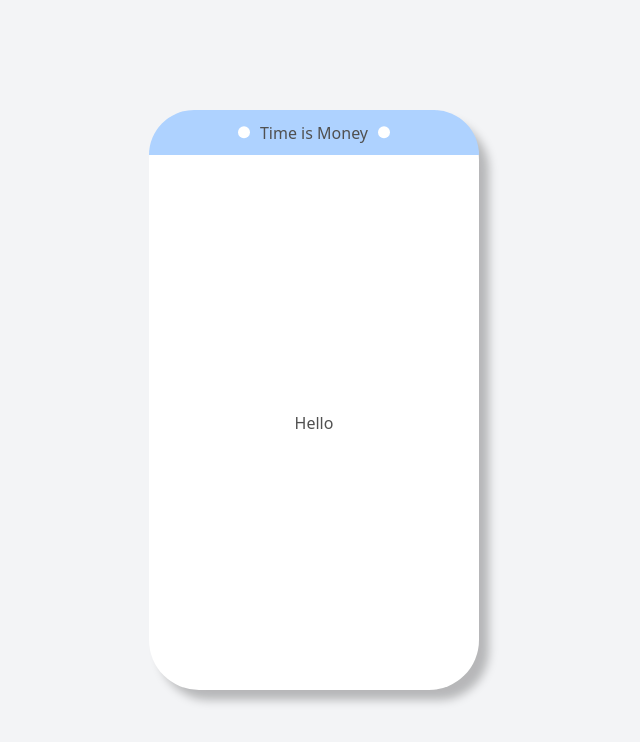
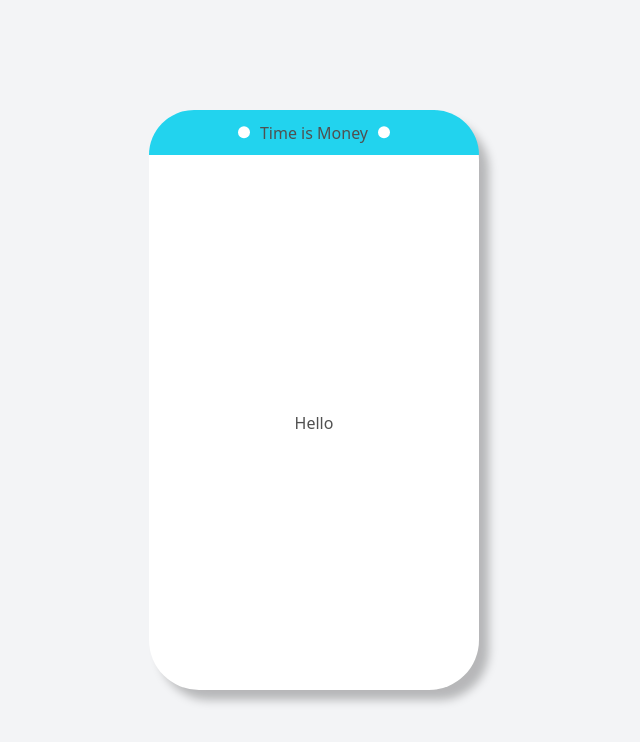
Before and after one commit to daydule/odyssey-frontend, a Next.js app: page /main in a window 1280 px wide. Shown: the top 742 px of the page, without its empty margins (326-966 px from the left). Built offline with nearby package versions, Linux system fonts and the light colour scheme.

Commit message:
fix: カードヘッダーの背景色変更・Storybook修正

```diff
--- a/package.json
+++ b/package.json
@@ -23,6 +23,7 @@
     "postcss": "8.4.27",
     "react": "18.2.0",
     "react-dom": "18.2.0",
+    "tailwind-merge": "^1.14.0",
     "tailwindcss": "3.3.3",
     "typescript": "5.1.6"
   },
--- a/src/app/main/page.tsx
+++ b/src/app/main/page.tsx
@@ -1,11 +1,9 @@
-'use client';
-
 import MainCard from '@/components/tree/MainCard';
 
 export default function Page() {
   return (
     <div className='flex min-h-screen items-center justify-center bg-gray-100'>
-      <MainCard title='Time is Money' color='bg-cardHeaderBlue'>
+      <MainCard title='Time is Money' headerBgColor='bg-cyan-400'>
         <>Hello</>
       </MainCard>
     </div>
--- a/src/components/tree/MainCard.tsx
+++ b/src/components/tree/MainCard.tsx
@@ -1,15 +1,19 @@
 import { ReactNode } from 'react';
+import { twMerge } from 'tailwind-merge';
 
 type Props = {
   children: ReactNode;
   title: string;
-  color: 'bg-cardHeaderBlue';
+  headerBgColor: `bg-${string}`;
 };
 
-const MainCard = ({ children, title, color }: Props) => {
+const MainCard = ({ children, title, headerBgColor }: Props) => {
+  const headerSectionBaseClass = 'flex h-[45px] w-full items-center justify-center rounded-t-[50px]';
+  const headerSectionClass = twMerge(headerSectionBaseClass, headerBgColor);
+
   return (
     <article className='flex h-[580px] w-[330px] flex-col rounded-[50px] bg-[#FFFFFF] text-[#505050] shadow-[10px_10px_10px_0px_rgba(0,0,0,0.25)]'>
-      <section className={'flex h-[45px] w-full items-center justify-center rounded-t-[50px]' + ' ' + color}>
+      <section className={headerSectionClass}>
         <svg xmlns='http://www.w3.org/2000/svg' width='12' height='13' viewBox='0 0 12 13' fill='none'>
           <circle cx='6' cy='6.29102' r='6' fill='white' />
         </svg>
--- a/tailwind.config.ts
+++ b/tailwind.config.ts
@@ -12,9 +12,6 @@ const config: Config = {
         'gradient-radial': 'radial-gradient(var(--tw-gradient-stops))',
         'gradient-conic': 'conic-gradient(from 180deg at 50% 50%, var(--tw-gradient-stops))',
       },
-      colors: {
-        cardHeaderBlue: '#AED2FF',
-      },
     },
   },
   plugins: [],
```
Also changed, not shown: 2 other files (tests, documents, lock files or other folders).
